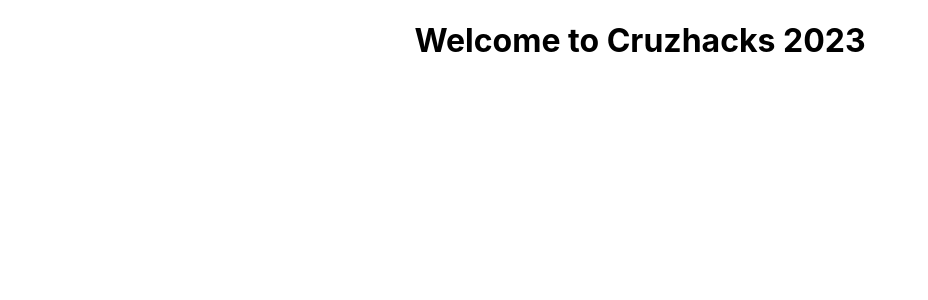
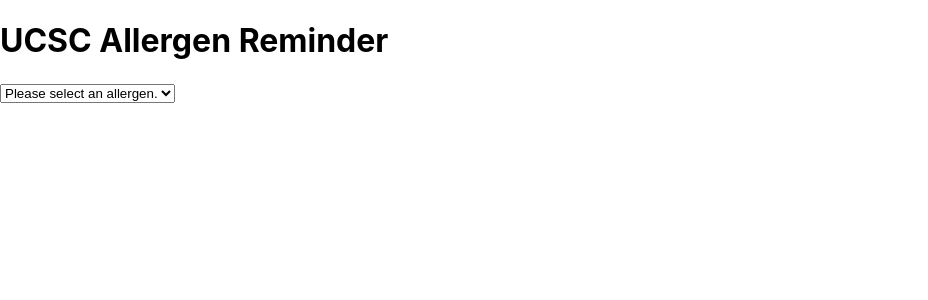
Before and after one commit to Junhao-Lai/CruzHacks2023, a React (Create React App) app in the folder tecmint-app/: page / in a window 1280 px wide. Shown: the top 300 px of the page, without its empty margins (0-928 px from the left). Built offline with nearby package versions, Linux system fonts and the light colour scheme.

Commit message:
14:07 from 赖俊豪

```diff
--- a/tecmint-app/src/App.js
+++ b/tecmint-app/src/App.js
@@ -1,11 +1,29 @@
-import logo from './logo.svg';
 import './App.css';
+//import axios from 'axios';
+//import {useState, useEffect} from 'react';
+//useeffect allows you to fetch component before its mounted.
 
-function App() {
+function MyButton() {
+  const options = ["Milk", "Egg", "Peanuts"]
   return (
-    <div className="App">
-      <h1>Welcome to Cruzhacks 2023</h1>
+    <select>
+      <option>Please select an allergen.</option>
+      {options.map((option,index)=>{
+        return <option key = {index}>
+          {option}
+        </option>
+
+      })}
+    </select>
+  );
+}
+
+export default function MyApp() {
+  return (
+    <div>
+      <h1>UCSC Allergen Reminder</h1>
+      <MyButton />
     </div>
   );
 }
-export default App;
+//export default App;
```
Also changed, not shown: 1 other file (tests, documents, lock files or other folders).
